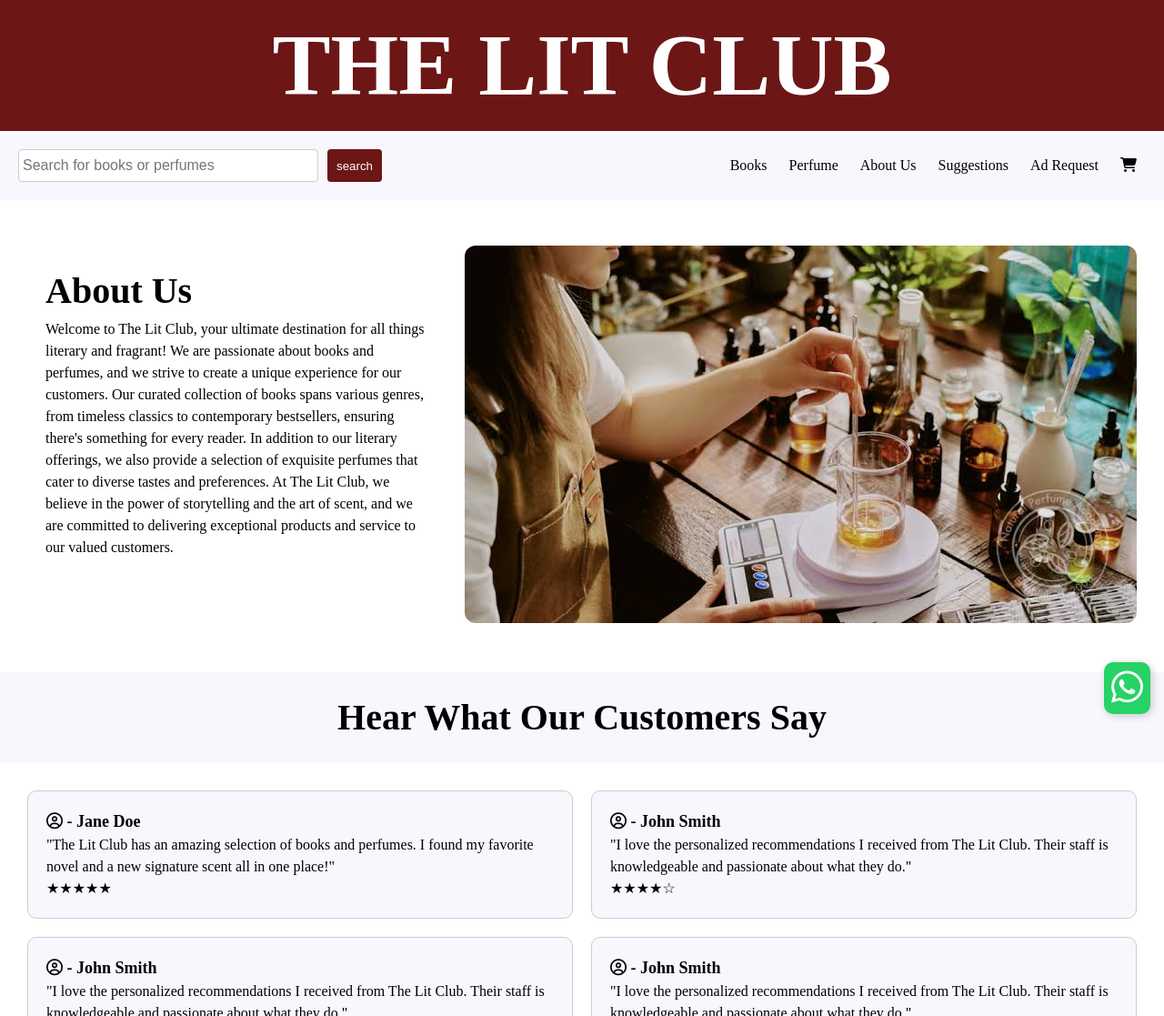
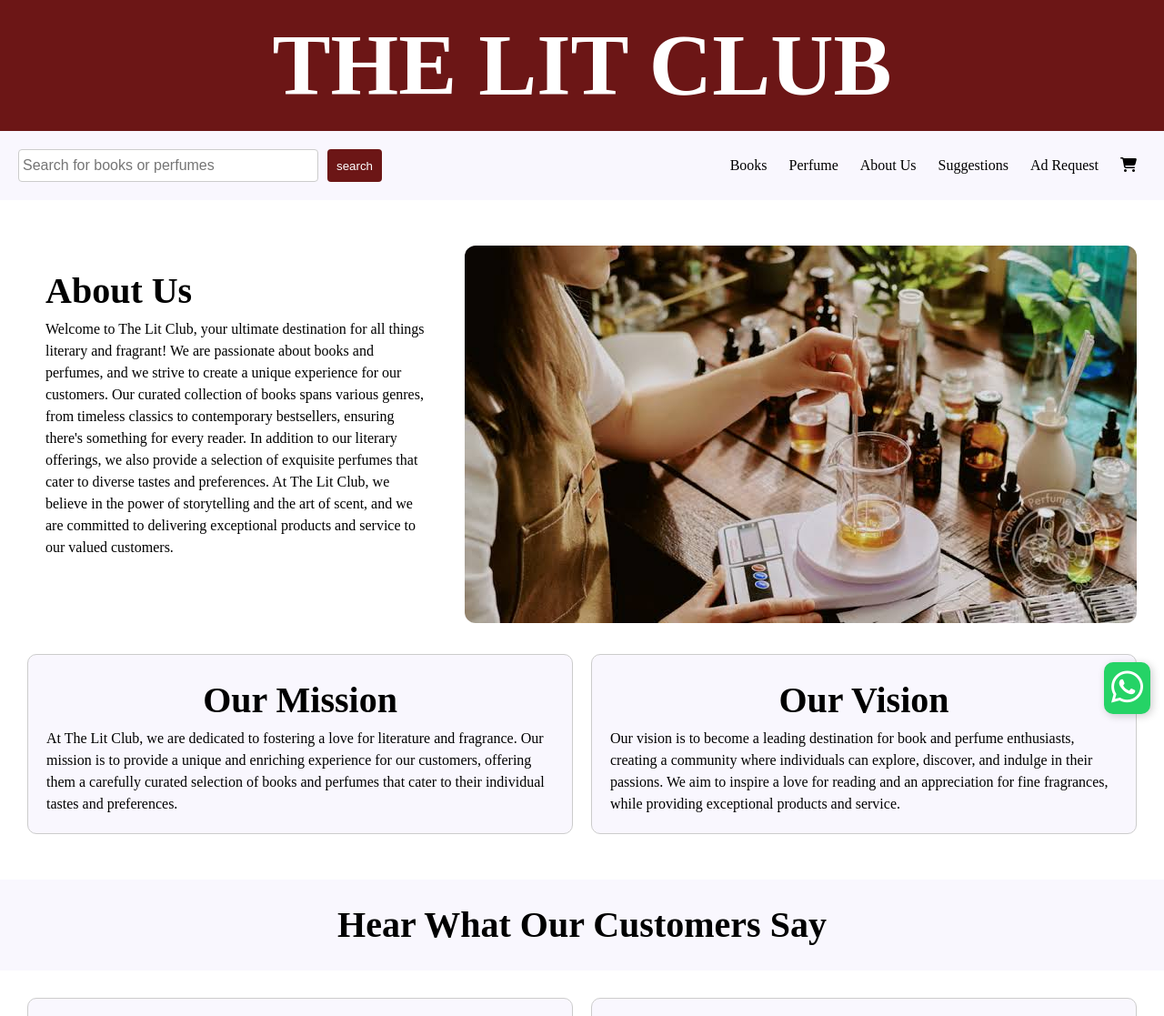
Before and after one commit to Cia-17/daniellasite, a plain HTML site: page aboutuspage.html in a window 1280 px wide. Shown: the top 1117 px of the page at 91% size. Drawn offline with Linux system fonts and the light colour scheme.

Commit message:
about us values section

```diff
--- a/aboutuspage.html
+++ b/aboutuspage.html
@@ -55,6 +55,31 @@
 
         </div>
 
+
+        <div class="valuestatementsection">
+            <div class="missionstatement">
+                <h2>Our Mission</h2>
+                <p>
+                    At The Lit Club, we are dedicated to fostering a love for
+                    literature and fragrance. Our mission is to provide a unique
+                    and enriching experience for our customers, offering them a
+                    carefully curated selection of books and perfumes that cater
+                    to their individual tastes and preferences.
+                </p>
+            </div>
+
+            <div class="visionstatement">
+                <h2>Our Vision</h2>
+                <p>
+                    Our vision is to become a leading destination for book and
+                    perfume enthusiasts, creating a community where individuals
+                    can explore, discover, and indulge in their passions. We aim
+                    to inspire a love for reading and an appreciation for fine
+                    fragrances, while providing exceptional products and service.
+                </p>
+            </div>
+
+        </div>
 
 
         <div class="reviews">
--- a/style/style.css
+++ b/style/style.css
@@ -316,6 +316,30 @@ footer small{
 }
 
 
+/*values*/
+
+.valuestatementsection{
+    display: flex;
+    flex-wrap: wrap;
+    gap: 20px;
+    align-items: flex-start;
+    margin: 30px;
+}
+
+.valuestatementsection div{
+    flex: 1 1 calc(33.333% - 20px);
+    padding: 20px;
+    border: 1px solid #ccc;
+    border-radius: 10px;
+    text-align: left;
+    line-height: 1.5;
+    background-color: var(--secondary-color);
+}
+
+.valuestatementsection div h2{
+    text-align: center;
+}
+
 
 /* responsive design */
 @media (max-width: 768px) {
@@ -363,6 +387,15 @@ footer small{
     }
 
     .review-item{
+        flex: 1 1 100%;
+    }
+
+    .valuestatementsection{
+        flex-direction: column;
+        align-items: center;
+    }
+
+    .valuestatementsection div{
         flex: 1 1 100%;
     }
 
```
